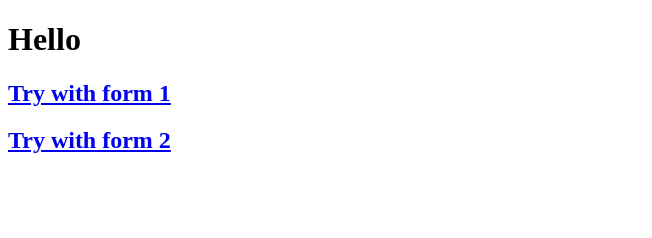
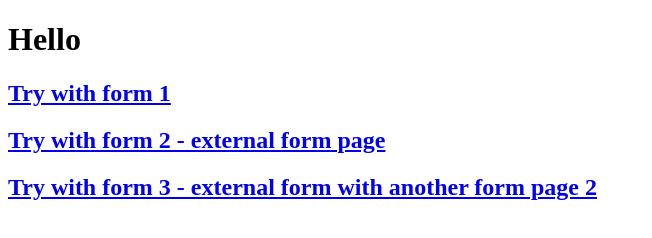
Before and after one commit to TuVu1997/TuVu1997.github.io, a plain HTML site: page index.html in a window 1280 px wide. Shown: the whole page, without its empty margins (0-652 px from the left). Drawn offline with Linux system fonts and the light colour scheme.

Commit message:
Update index.html

```diff
--- a/index.html
+++ b/index.html
@@ -21,6 +21,7 @@
 <body>
   <h1>Hello</h1>
     <h2> <a href="form1.html" target="_blank">Try with form 1</a></h2>
-    <h2> <a href="form2content.html" target="_blank">Try with form 2</a></h2>
+    <h2> <a href="form2content.html" target="_blank">Try with form 2 - external form page</a></h2>
+    <h2> <a href="form2-1.html" target="_blank">Try with form 3 - external form with another form page 2</a></h2>
 </body>
 </html>
```
